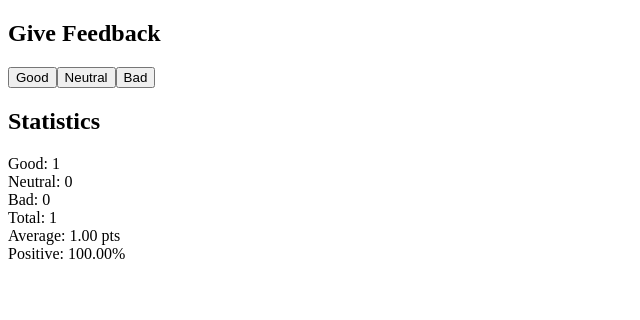
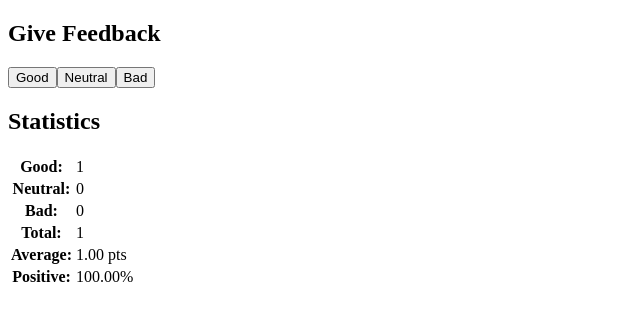
Before and after one commit to DKRapArtist/02-part1, a React (Vite) app: page / in a window 1280 px wide. Both pictures are taken after a click on the button "Good". Shown: the top 320 px of the page, without its empty margins (0-640 px from the left). Built offline with nearby package versions, Linux system fonts and the light colour scheme.

Commit message:
unicafe step 6

```diff
--- a/src/App.jsx
+++ b/src/App.jsx
@@ -27,14 +27,16 @@
     <div>
       <h2>Statistics</h2>
       {total ? (
-        <>
+        <table>
+          <tbody>
             <StatisticLine text="Good:" value={props.good} />
             <StatisticLine text="Neutral:" value={props.neutral} />
             <StatisticLine text="Bad:" value={props.bad} />
             <StatisticLine text="Total:" value={total} />
             <StatisticLine text="Average:" value={displayAverage} />
             <StatisticLine text="Positive:" value={displayPositive} />
-        </>
+          </tbody>
+        </table>
       ) : (
         <p>No feedback given</p>
       )}
@@ -44,10 +46,10 @@
 
 const StatisticLine = (props) => {
   return (
-    <div>
-      <span>{props.text} </span>
-      <span>{props.value} </span>
-    </div>
+    <tr>
+      <th>{props.text} </th>
+      <td>{props.value} </td>
+    </tr>
   );
 };
 
```
Lines whose indentation alone changed are shown as unchanged.
